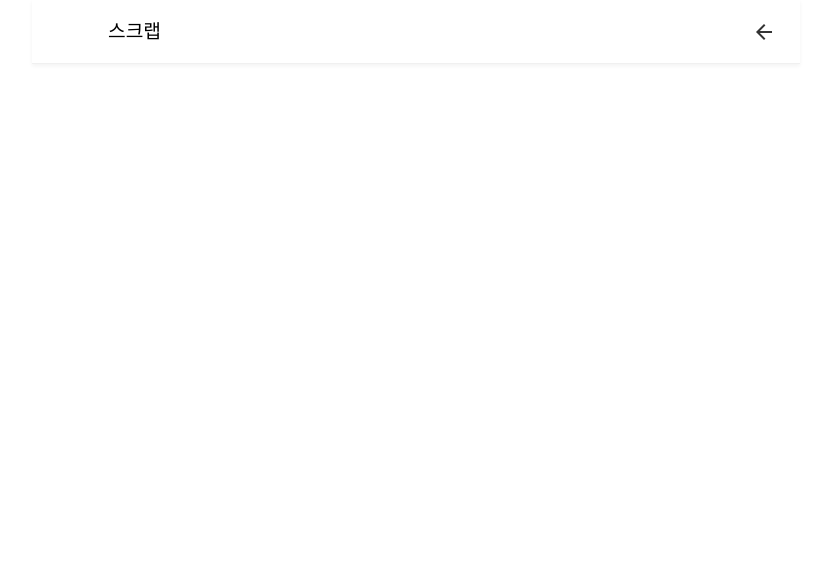
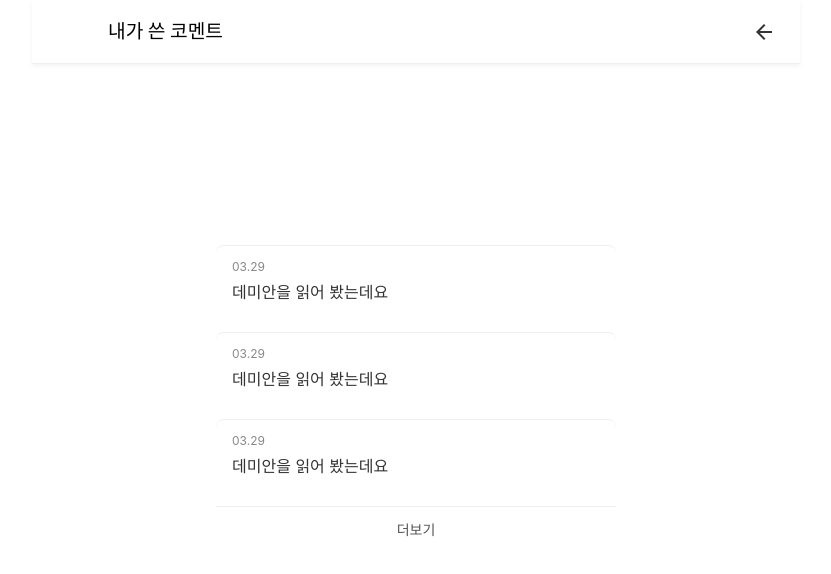
Before and after one commit to Kimchikilla/Seoulshelftest, a React (Vite) app: page /scrap in a window 1280 px wide. Shown: the top 574 px of the page, without its empty margins (224-1055 px from the left). Built offline with nearby package versions, Linux system fonts and the light colour scheme.

Commit message:
컨테이너 상단에 어케 붙히냐 시ㅡㅂㄹㄹ

```diff
--- a/src/Menu/pages/AllComment.css
+++ b/src/Menu/pages/AllComment.css
@@ -0,0 +1,69 @@
+.menu-container {
+  width: 100%;
+  height: calc(100vh - 64px);
+  display: flex;
+  flex-direction: column;
+  align-items: center;
+  padding-top: 60px;
+  background-color: #ffffff;
+}
+
+.post-wrapper {
+  width: 90%;
+  max-width: 400px;
+  display: flex;
+  flex-direction: column;
+  gap: 16px;
+  margin-top: 0px;
+}
+
+.post-item {
+  border-top: 1px solid #eee;
+  border-radius: 8px;
+  padding: 12px 16px;
+  cursor: pointer;
+  transition: border 0.2s;
+}
+
+.post-item:hover {
+  border-color: #007bff;
+}
+
+/* .post-item.active {
+  border: 2px solid #007bff;
+} */
+
+.post-date {
+  font-size: 12px;
+  color: #888;
+}
+
+.post-title {
+  font-size: 16px;
+  margin-top: 4px;
+  color: #333;
+}
+
+.more-button {
+  text-align: center;
+  padding: 12px 0;
+  color: #555;
+  font-size: 14px;
+  cursor: pointer;
+  border-top: 1px solid #eee;
+}
+
+.post-item.fade-in {
+  animation: fadeInUp 0.4s ease-out;
+}
+
+@keyframes fadeInUp {
+  from {
+    opacity: 0;
+    transform: translateY(15px);
+  }
+  to {
+    opacity: 1;
+    transform: translateY(0);
+  }
+}
--- a/src/Menu/pages/AllComment.jsx
+++ b/src/Menu/pages/AllComment.jsx
@@ -1,17 +1,54 @@
-import React from "react";
-import { Link, useNavigate } from "react-router-dom";
-import "./Read.css";
+import React, { useState } from "react";
+import { useNavigate } from "react-router-dom";
+import "./AllComment.css";
 import AllCommentHeader from "../components/AllCommentHeader";
+
+const dummyPosts = [
+  { id: 1, date: "03.29", title: "데미안을 읽어 봤는데요" },
+  { id: 2, date: "03.29", title: "데미안을 읽어 봤는데요" },
+  { id: 3, date: "03.29", title: "데미안을 읽어 봤는데요" },
+  { id: 4, date: "03.29", title: "데미안을 읽어 봤는데요" },
+  { id: 5, date: "03.29", title: "데미안을 읽어 봤는데요" },
+  { id: 6, date: "03.29", title: "데미안을 읽어 봤는데요" },
+  { id: 7, date: "03.29", title: "데미안을 읽어 봤는데요" },
+  { id: 8, date: "03.29", title: "데미안을 읽어 봤는데요" },
+];
 
 const AllComment = () => {
   const navigate = useNavigate();
+  const [visibleCount, setVisibleCount] = useState(6);
+  const [animatedIds, setAnimatedIds] = useState([]);
 
-  const bookinfo = () => {
-    navigate("/book/:id");
+  const goToDetail = (id) => {
+    navigate(`/book/${id}`);
   };
+
+  const handleMoreClick = () => {
+    const nextCount = visibleCount + 3;
+    const newIds = dummyPosts.slice(visibleCount, nextCount).map((post) => post.id);
+
+    setVisibleCount(nextCount);
+    setAnimatedIds((prev) => [...prev, ...newIds]);
+  };
+
+  const visiblePosts = dummyPosts.slice(0, visibleCount);
+  const hasMore = visibleCount < dummyPosts.length;
 
   return (
     <div className="menu-container">
+      <div className="post-wrapper">
+        {visiblePosts.map((post, idx) => (
+          <div key={post.id} className={`post-item ${idx === 1 ? "active" : ""} ${animatedIds.includes(post.id) ? "fade-in" : ""}`} onClick={() => goToDetail(post.id)}>
+            <div className="post-date">{post.date}</div>
+            <div className="post-title">{post.title}</div>
+          </div>
+        ))}
+        {hasMore && (
+          <div className="more-button" onClick={handleMoreClick}>
+            더보기
+          </div>
+        )}
+      </div>
       <AllCommentHeader />
     </div>
   );
--- a/src/Menu/pages/Scrap.jsx
+++ b/src/Menu/pages/Scrap.jsx
@@ -1,18 +1,55 @@
-import React from "react";
-import { Link, useNavigate } from "react-router-dom";
-import "./Read.css";
-import ScrapHeader from "../components/ScrapHeader";
+import React, { useState } from "react";
+import { useNavigate } from "react-router-dom";
+import "./AllComment.css";
+import AllCommentHeader from "../components/AllCommentHeader";
+
+const dummyPosts = [
+  { id: 1, date: "03.29", title: "데미안을 읽어 봤는데요" },
+  { id: 2, date: "03.29", title: "데미안을 읽어 봤는데요" },
+  { id: 3, date: "03.29", title: "데미안을 읽어 봤는데요" },
+  { id: 4, date: "03.29", title: "데미안을 읽어 봤는데요" },
+  { id: 5, date: "03.29", title: "데미안을 읽어 봤는데요" },
+  { id: 6, date: "03.29", title: "데미안을 읽어 봤는데요" },
+  { id: 7, date: "03.29", title: "데미안을 읽어 봤는데요" },
+  { id: 8, date: "03.29", title: "데미안을 읽어 봤는데요" },
+];
 
 const Scrap = () => {
   const navigate = useNavigate();
+  const [visibleCount, setVisibleCount] = useState(3);
+  const [animatedIds, setAnimatedIds] = useState([]);
 
-  const bookinfo = () => {
-    navigate("/book/:id");
+  const goToDetail = (id) => {
+    navigate(`/book/${id}`);
   };
+
+  const handleMoreClick = () => {
+    const nextCount = visibleCount + 3;
+    const newIds = dummyPosts.slice(visibleCount, nextCount).map((post) => post.id);
+
+    setVisibleCount(nextCount);
+    setAnimatedIds((prev) => [...prev, ...newIds]);
+  };
+
+  const visiblePosts = dummyPosts.slice(0, visibleCount);
+  const hasMore = visibleCount < dummyPosts.length;
 
   return (
     <div className="menu-container">
-      <ScrapHeader />
+      <div className="post-wrapper">
+        {visiblePosts.map((post, idx) => (
+          <div key={post.id} className={`post-item ${idx === 1 ? "active" : ""} ${animatedIds.includes(post.id) ? "fade-in" : ""}`} onClick={() => goToDetail(post.id)}>
+            <div className="post-date">{post.date}</div>
+            <div className="post-title">{post.title}</div>
+          </div>
+        ))}
+        {hasMore && (
+          <div className="more-button" onClick={handleMoreClick}>
+            더보기
+          </div>
+        )}
+      </div>
+      <AllCommentHeader />
     </div>
   );
 };
```
